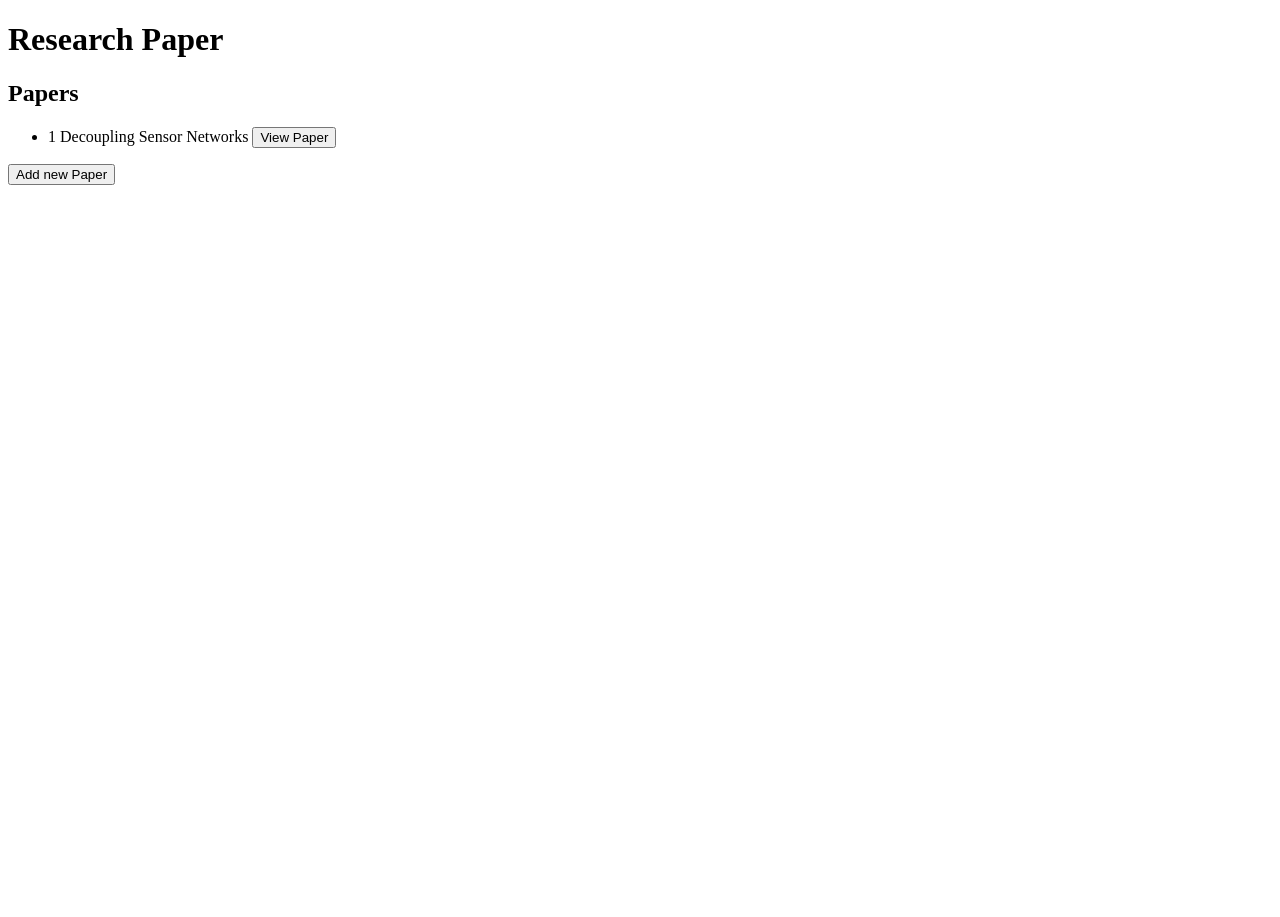
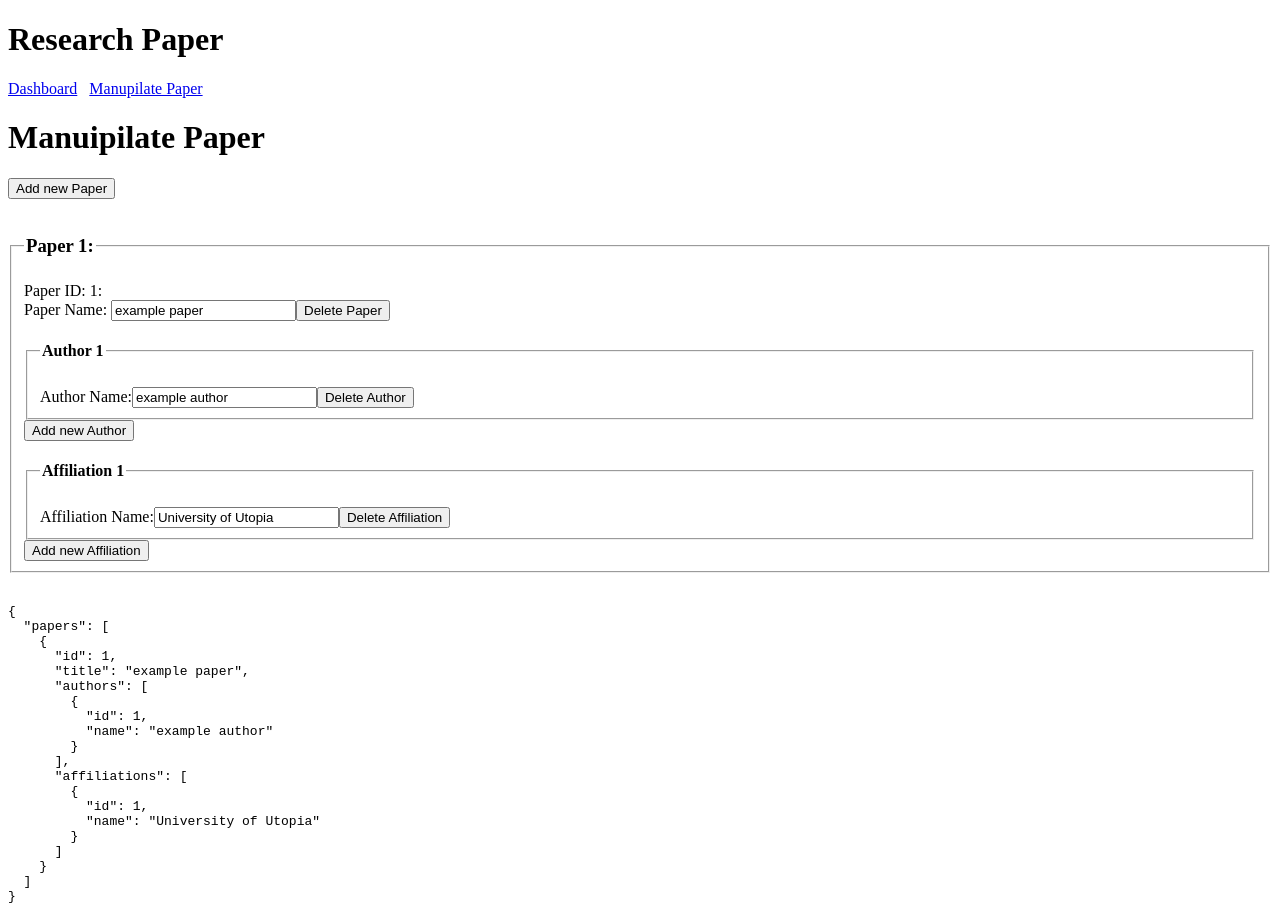
Before and after one commit to aliimtiaz10/ResearchPaper, an Angular app: page /manupilate in a window 1280 px wide. Before the commit the page ends 800 px from the top, so only its background shows below. Built offline with nearby package versions, Linux system fonts and the light colour scheme.

Commit message:
Implemented Basic Manupilation of Papers and added routing

```diff
--- a/src/app/app.component.html
+++ b/src/app/app.component.html
@@ -19,4 +19,10 @@
 </ul> -->
 
 <h1>{{title}}</h1>
-<app-paper></app-paper>
+<nav>
+  <a routerLink="/paper">Dashboard</a>
+  &nbsp;
+  <a routerLink="/manupilate">Manupilate Paper</a>
+</nav>
+<router-outlet></router-outlet>
+<!-- <app-paper></app-paper> -->
--- /dev/null
+++ b/src/app/manupilate/manupilate.component.html
@@ -0,0 +1,55 @@
+<h1>Manuipilate Paper</h1>
+
+<button (click)="addNewPaper()">Add new Paper</button><br><br>
+<form [formGroup]="myForm">
+  <div formArrayName="papers">
+    <div *ngFor="let comp of myForm.get('papers').controls; let i=index">
+    <fieldset>
+      <legend><h3>Paper {{i+1}}: </h3></legend>
+      <div [formGroupName]="i">
+        <div><label>Paper ID:  {{i+1}}: </label></div>
+        <label>Paper Name: </label>
+        <input formControlName="title" /><span><button (click)="deletePaper(i)">Delete Paper</button></span>
+        <div formArrayName="authors">
+          <div *ngFor="let project of comp.get('authors').controls; let j=index">
+            <fieldset>
+            <legend><h4>Author {{j+1}}</h4></legend>
+            <div [formGroupName]="j">
+              <label>Author Name:</label>
+              <input formControlName="name" /><span><button (click)="deleteAuthor(comp.controls.authors, j)">Delete Author</button></span>
+            </div>
+            </fieldset>
+          </div>
+          <button (click)="addNewAuthor(comp.controls.authors)">Add new Author</button>
+        </div>
+        <div formArrayName="affiliations">
+            <div *ngFor="let affiliation of comp.get('affiliations').controls; let k=index">
+              <fieldset>
+              <legend><h4>Affiliation {{k+1}}</h4></legend>
+              <div [formGroupName]="k">
+                <label>Affiliation Name:</label>
+                <input formControlName="name" /><span><button (click)="deleteAffiliation(comp.controls.affiliations, k)">Delete Affiliation</button></span>
+              </div>
+              </fieldset>
+            </div>
+            <!-- <div formArrayName="author_id">
+                <div *ngFor="let aid of affiliation.get('author_id').controls; let l=index">
+                  <fieldset>
+                  <legend><h4>Author ID {{l+1}}</h4></legend>
+                  <div [formGroupName]="l">
+                    <label>Auth Name:</label>
+                    <input formControlName="author" type="checkbox" />
+                  </div>
+                  </fieldset>
+                </div>
+              </div> -->
+            <button (click)="addNewAffiliation(comp.controls.affiliations)">Add new Affiliation</button>
+          </div>
+      </div>
+    </fieldset>
+    </div>
+  </div><br>
+
+</form>
+
+<pre>{{myForm.value | json}}</pre>
--- /dev/null
+++ b/src/app/manupilate/manupilate.component.ts
@@ -0,0 +1,132 @@
+import { Component, OnInit } from '@angular/core';
+import { FormBuilder, FormGroup, FormArray } from '@angular/forms';
+import {PAPERS} from '../mock-papers'
+import { Paper } from '../model/Paper';
+
+@Component({
+  selector: 'app-manupilate',
+  templateUrl: './manupilate.component.html',
+  styleUrls: ['./manupilate.component.css']
+})
+export class ManupilateComponent implements OnInit {
+
+  //constructor() { }
+  //paper:Paper = PAPERS[0];
+
+  ngOnInit() {
+  }
+  //data = {papers:PAPERS};
+  data = {
+    papers: [
+      {
+        id : 1,
+        title: "example paper",
+        authors: [
+          {
+            id : 1,
+            name: "example author",
+          }
+        ], affiliations: [
+          {
+              id: 1,
+              name: "University of Utopia"
+              ,
+             author_id: [1]
+          }]
+      }
+    ]
+  }
+
+  myForm: FormGroup;
+
+  constructor(private fb: FormBuilder) {
+    this.myForm = this.fb.group({
+      papers: this.fb.array([])
+    })
+
+    this.setpapers();
+  }
+
+  addNewPaper() {
+    let control = <FormArray>this.myForm.controls.papers;
+    control.push(
+      this.fb.group({
+        title: [''],
+        id: control.length+1,
+        authors: this.fb.array([]),
+        affiliations: this.fb.array([])
+      })
+    )
+  }
+
+  deletePaper(index) {
+    let control = <FormArray>this.myForm.controls.papers;
+    control.removeAt(index)
+  }
+
+  addNewAuthor(control) {
+    control.push(
+      this.fb.group({
+        name: [''],
+        id : control.length+1
+
+
+      }))
+  }
+
+  deleteAuthor(control, index) {
+    control.removeAt(index);
+    //add remove logic for dependent organization references as well
+  }
+  addNewAffiliation(control) {
+    control.push(
+      this.fb.group({
+        name: [''],
+        id : control.length+1
+
+
+      }))
+  }
+
+  deleteAffiliation(control, index) {
+    control.removeAt(index);
+    //add remove logic for dependent organization references as well
+  }
+
+  setpapers() {
+    let control = <FormArray>this.myForm.controls.papers;
+    this.data.papers.forEach(x => {
+      control.push(this.fb.group({
+        id:x.id,
+        title: x.title,
+        authors: this.setauthors(x),
+        affiliations: this.setaffiliations(x) }))
+    })
+  }
+
+  setauthors(x) {
+    let arr = new FormArray([])
+    x.authors.forEach(y => {
+      arr.push(this.fb.group({
+        id:y.id,
+        name: y.name
+      }))
+    })
+    return arr;
+  }
+
+  setaffiliations(x) {
+    let arr = new FormArray([])
+    x.affiliations.forEach(y => {
+      arr.push(this.fb.group({
+        id:y.id,
+        name: y.name
+      }))
+    })
+    return arr;
+  }
+
+  genId(data: any[]): number {
+    return data.length > 0 ? Math.max(...data.map(x => x.id)) + 1 : 1;
+  }
+}
--- a/src/app/paper-detail/paper-detail.component.html
+++ b/src/app/paper-detail/paper-detail.component.html
@@ -4,7 +4,8 @@
     <div><span>id: </span>{{paper.id}}</div>
     <div>
       <label>title:
-        <input [(ngModel)]="paper.title" placeholder="title"/>
+        <!-- <input [(ngModel)]="paper.title" placeholder="title"/> -->
+        {{paper.title}}
       </label>
     </div>
 
--- a/src/app/paper/paper.component.html
+++ b/src/app/paper/paper.component.html
@@ -9,6 +9,4 @@
   </li>
 </ul>
 
-<button> Add new Paper</button>
-
 <app-paper-detail *ngIf = "selectedPaper" [paper]="selectedPaper"></app-paper-detail>
```
Also changed, not shown: src/app/app-routing.module.ts (added, +17 -0 lines), src/app/app.module.ts (+7 -2 lines), src/app/manupilate/manupilate.component.css (added), 1 other file (tests, documents, lock files or other folders).
